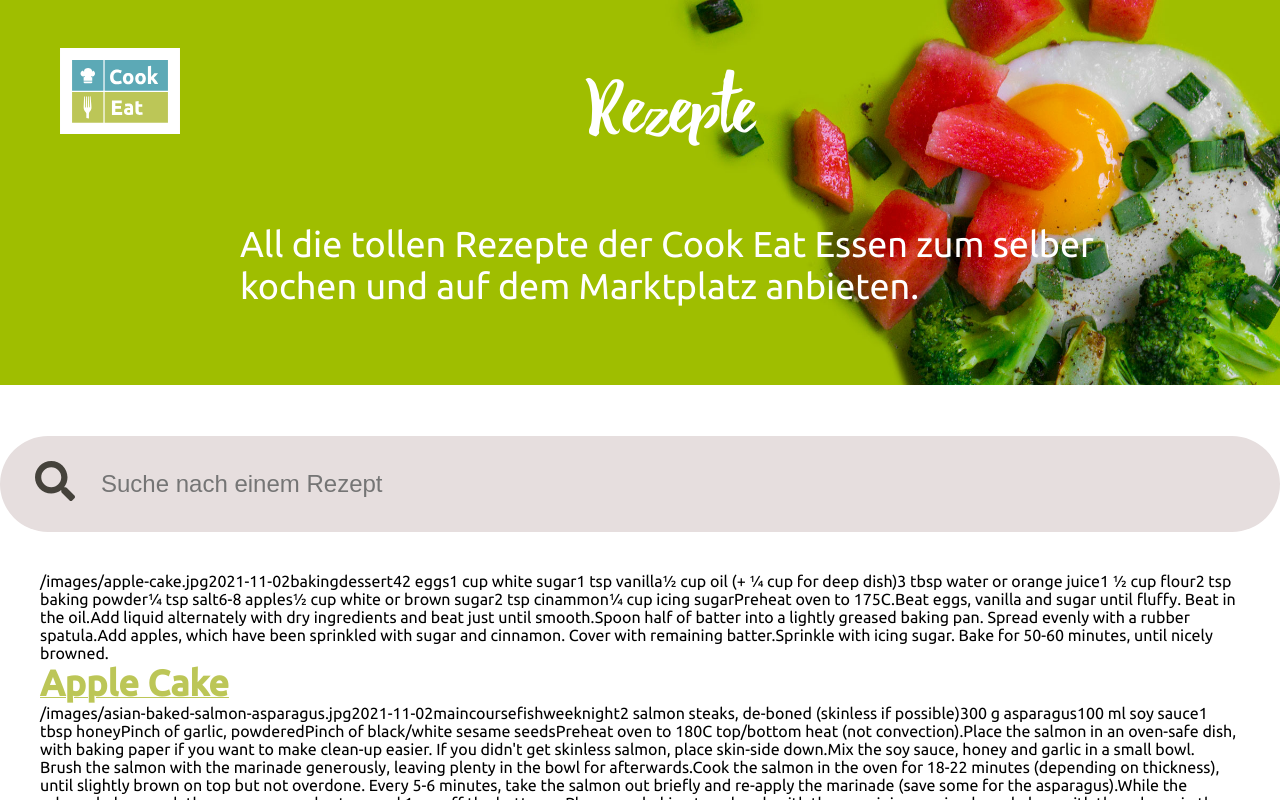
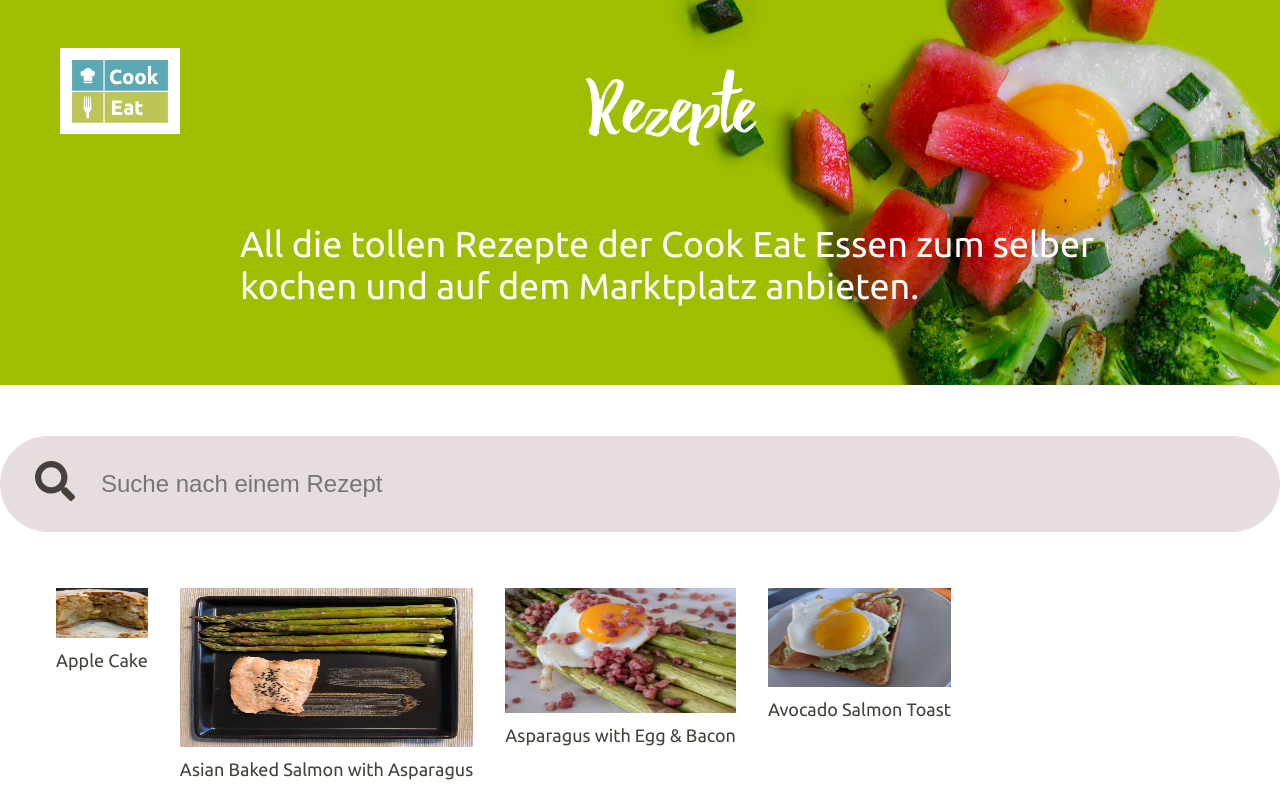
Before and after one commit to matthewbrandt/bbynomnom, a Next.js app: page / in a window 1280 px wide. Shown: the top 800 px of the page. Built offline with nearby package versions, Linux system fonts and the light colour scheme.

Commit message:
feat: add Search component and remove unnecessary imports from other components

```diff
--- a/components/Footer.tsx
+++ b/components/Footer.tsx
@@ -1,5 +1,3 @@
-import type { NextPage } from "next";
-import Image from "next/image";
 import styles from "../styles/Footer.module.css";
 
 export default function Footer() {
--- a/components/Header.tsx
+++ b/components/Header.tsx
@@ -1,5 +1,3 @@
-import type { NextPage } from "next";
-import Image from "next/image";
 import styles from "../styles/Header.module.css";
 
 export default function Header() {
--- a/components/RecipeCard.tsx
+++ b/components/RecipeCard.tsx
@@ -1,26 +1,29 @@
 import Link from 'next/link';
+import Image from "next/image";
+import styles from "../styles/RecipeCard.module.css";
+import React from "react";
 
 // @ts-ignore
 export default function RecipeCard({title, excerpt, coverImage, date, ogImage, imageCreditUrl, imageCreditName, tags, persons, ingredients, directions, slug }) {
+	// @ts-ignore
+	const RecipeCardInner = React.forwardRef(({ onClick, href }, ref) => {
+		return (
+			<a className={styles.recipeCard__link} href={href} onClick={onClick}>
+				<div className={styles.recipeCard__image}>
+					{coverImage !== '' ? <Image src={coverImage} width="420" height="227" layout="responsive" /> : ''}
+				</div>
+				<p className={styles.recipeCard__title}>{title}</p>
+			</a>
+		)
+	})
+
 	return (
-    <div>
-      <div>
-				{excerpt}
-				{coverImage}
-				{date}
-				{ogImage}
-				{imageCreditName}
-				{imageCreditUrl}
-				{tags}
-				{persons}
-				{ingredients}
-				{directions}
-      </div>
-      <h3>
-        <Link as={`/recipes/${slug}`} href="/recipes/[slug]">
-          <a>{title}</a>
-        </Link>
-      </h3>
-    </div>
+		<>
+		<section className={styles.recipeCard}>
+			<Link as={`/recipes/${slug}`} href="/recipes/[slug]" passHref>
+				<RecipeCardInner />
+			</Link>
+		</section>
+		</>
   )
 }
--- a/components/Search.tsx
+++ b/components/Search.tsx
@@ -1,5 +1,3 @@
-import type { NextPage } from "next";
-import Image from "next/image";
 import styles from "../styles/Search.module.css";
 
 export default function Search() {
--- a/pages/index.tsx
+++ b/pages/index.tsx
@@ -24,6 +24,7 @@ export default function Index({ allRecipes }: InferGetStaticPropsType<typeof get
 				<Header />
 				<Search/>
 				<main className={styles.main} key={recipe.slug}>
+					<div className={styles.recipeCard}>
 						{allRecipes.map((recipe: { title: string; excerpt: string; coverImage: string; date: string; ogImage: string; imageCreditUrl: string; imageCreditName: string; tags: []; persons: number; ingredients: []; directions: []; slug: string; }) => (
 							<RecipeCard
 								title={recipe.title}
@@ -40,6 +41,7 @@ export default function Index({ allRecipes }: InferGetStaticPropsType<typeof get
 								slug={recipe.slug}
 							/>
 						))}
+					</div>
 				</main>
 				<Footer/>
 			</div>
--- a/pages/recipes/[slug].tsx
+++ b/pages/recipes/[slug].tsx
@@ -5,7 +5,7 @@ import { GetStaticPaths, GetStaticProps, InferGetStaticPropsType } from "next";
 import { getRecipeBySlug, getAllRecipes } from "../../lib/api";
 import markdownToHtml from "../../lib/markdownToHtml";
 
-export default function Recipe({ recipe }: InferGetStaticPropsType<typeof getStaticProps>) {
+export default function Recipe({ recipe = null }: InferGetStaticPropsType<typeof getStaticProps>) {
 	const router = useRouter();
 	if(!router.isFallback && !recipe?.slug) {
 		return <ErrorPage statusCode={404} />
@@ -53,6 +53,6 @@ export const getStaticPaths: GetStaticPaths = async () => {
 				},
 			}
 		}),
-		fallback: true,
+		fallback: false,
 	}
 }
--- a/styles/Index.module.css
+++ b/styles/Index.module.css
@@ -8,3 +8,9 @@
 .main {
 	padding: 40px;
 }
+
+.recipeCard {
+	display: flex;
+	flex-flow: row wrap;
+
+}
--- /dev/null
+++ b/styles/RecipeCard.module.css
@@ -0,0 +1,19 @@
+.recipeCard {
+	margin: 16px;
+	display: flex;
+	flex-flow: column wrap;
+}
+
+.recipeCard__link {
+	text-decoration: none;
+}
+
+.recipeCard__image {
+	margin-bottom: 12px;
+}
+
+.recipeCard__title {
+	font-size: 1.125rem;
+	color: var(--grey);
+	text-decoration: none;
+}
```
Lines whose indentation alone changed are shown as unchanged.
